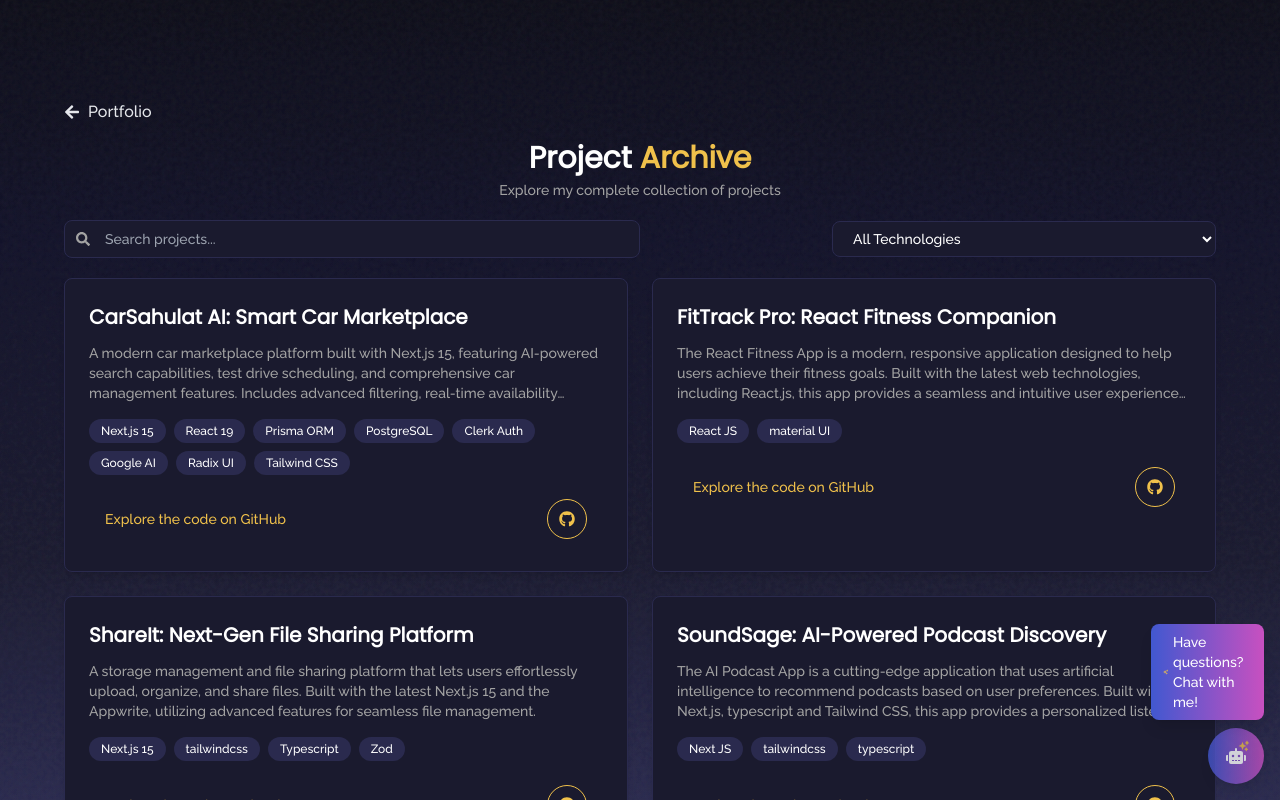
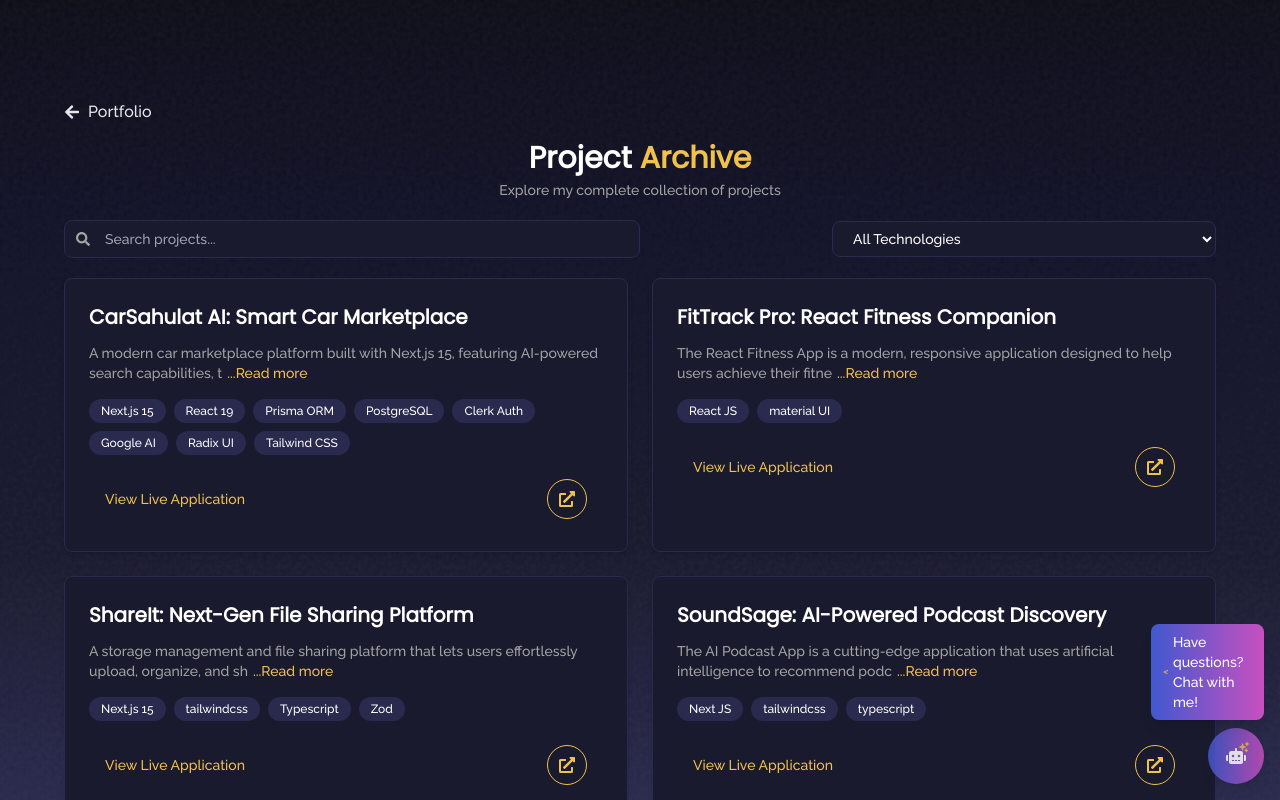
Before and after one commit to Rafiqdevhub/Rafiqdev, a React (Vite) app: page /projectlist in a window 1280 px wide. Shown: the top 800 px of the page. Built offline with nearby package versions, Linux system fonts and the light colour scheme.

Commit message:
Modify the Project list by removed github links and the live links.

```diff
--- a/package.json
+++ b/package.json
@@ -26,6 +26,7 @@
     "react": "^18.3.1",
     "react-dom": "^18.3.1",
     "react-fast-marquee": "^1.6.5",
+    "react-hot-toast": "^2.5.2",
     "react-icons": "^5.2.1",
     "react-router-dom": "^6.25.1",
     "react-scroll": "^1.9.0",
--- a/src/components/Cards.jsx
+++ b/src/components/Cards.jsx
@@ -1,7 +1,8 @@
 import { useState, useMemo, memo, useCallback } from "react";
 import PropTypes from "prop-types";
 import { ProjectsList } from "../data/ProjectsList";
-import { FaGithub } from "react-icons/fa";
+import { FaExternalLinkAlt } from "react-icons/fa";
+import toast, { Toaster } from "react-hot-toast";
 
 // Memoized individual project card component
 const ProjectCard = memo(({ project, index, isExpanded, onToggle }) => {
@@ -33,24 +34,46 @@ const ProjectCard = memo(({ project, index, isExpanded, onToggle }) => {
             {tech}
           </p>
         ))}
-      </div>
-
-      {project.github && (
+      </div>{" "}
+      {project.liveLink && (
         <div className="mt-3 xs:mt-4 text-xs xs:text-sm text-[#a3a3a3]">
           <div className="flex items-center justify-between px-2 xs:px-4 py-1.5 xs:py-2">
             <span className="text-[#f0c14b] text-xs xs:text-sm">
-              Explore the code on GitHub
+              View Live Application
             </span>
+            {project.liveLink === "/" ? (
+              <button
+                onClick={() =>
+                  toast.success(
+                    "🚀 This project is coming soon! Stay tuned for the launch!",
+                    {
+                      duration: 3000,
+                      position: "top-center",
+                      style: {
+                        background: "#1a1a2e",
+                        color: "#f0c14b",
+                        border: "1px solid #f0c14b",
+                      },
+                    }
+                  )
+                }
+                className="inline-flex items-center justify-center w-8 h-8 xs:w-10 xs:h-10 rounded-full bg-[#1a1a2e] hover:bg-[#f0c14b] hover:bg-opacity-20 text-[#f0c14b] hover:text-[#e57e31] transition-all duration-300 cursor-pointer border border-[#f0c14b] hover:border-[#e57e31] hover:scale-110"
+                title="Coming Soon"
+              >
+                <FaExternalLinkAlt className="text-sm xs:text-base" />
+              </button>
+            ) : (
               <a
-              href={project.github}
+                href={project.liveLink}
                 target="_blank"
                 rel="noopener noreferrer"
                 className="inline-flex items-center justify-center w-8 h-8 xs:w-10 xs:h-10 rounded-full bg-[#1a1a2e] hover:bg-[#f0c14b] hover:bg-opacity-20 text-[#f0c14b] hover:text-[#e57e31] transition-all duration-300 cursor-pointer border border-[#f0c14b] hover:border-[#e57e31] hover:scale-110"
-              title="View Source Code"
+                title="View Live App"
                 style={{ zIndex: 10 }}
               >
-              <FaGithub className="text-sm xs:text-base" />
+                <FaExternalLinkAlt className="text-sm xs:text-base" />
               </a>
+            )}
           </div>
         </div>
       )}
@@ -63,8 +86,7 @@ ProjectCard.propTypes = {
     name: PropTypes.string.isRequired,
     description: PropTypes.string.isRequired,
     technologies: PropTypes.arrayOf(PropTypes.string).isRequired,
-    github: PropTypes.string,
-    link: PropTypes.string,
+    liveLink: PropTypes.string,
   }).isRequired,
   index: PropTypes.number.isRequired,
   isExpanded: PropTypes.bool.isRequired,
@@ -86,9 +108,9 @@ function Cards() {
   const toggleDescription = useCallback((index) => {
     setShowFullDescription((prevIndex) => (prevIndex === index ? null : index));
   }, []);
-
   return (
     <>
+      <Toaster />
       {projectsToDisplay.map((project, index) => (
         <ProjectCard
           key={index}
--- a/src/data/ProjectsList.js
+++ b/src/data/ProjectsList.js
@@ -14,28 +14,28 @@ export const ProjectsList = {
         "Radix UI",
         "Tailwind CSS",
       ],
-      github: "https://github.com/Rafiqdevhub/AI-Car-Marketplace",
+      liveLink: "https://ai-car-marketplace-m281-48x7bulnt.vercel.app/",
     },
     {
       name: "FitTrack Pro: React Fitness Companion",
       description:
         "The React Fitness App is a modern, responsive application designed to help users achieve their fitness goals. Built with the latest web technologies, including React.js, this app provides a seamless and intuitive user experience across all devices..",
       technologies: ["React JS", "material UI"],
-      github: "https://github.com/Rafiqdevhub/React_Gyme_App.git",
+      liveLink: "/",
     },
     {
       name: "ShareIt: Next-Gen File Sharing Platform",
       description:
         "A storage management and file sharing platform that lets users effortlessly upload, organize, and share files. Built with the latest Next.js 15 and the Appwrite, utilizing advanced features for seamless file management.",
       technologies: ["Next.js 15", "tailwindcss", "Typescript", "Zod"],
-      github: "https://github.com/Rafiqdevhub/Next.js15_ShareIt.git",
+      liveLink: "https://docsstores.netlify.app/",
     },
     {
       name: "SoundSage: AI-Powered Podcast Discovery",
       description:
         "The AI Podcast App is a cutting-edge application that uses artificial intelligence to recommend podcasts based on user preferences. Built with Next.js, typescript and Tailwind CSS, this app provides a personalized listening experience for users.",
       technologies: ["Next JS", "tailwindcss", "typescript"],
-      github: "https://github.com/Rafiqdevhub/SAAS_APP_AIPodcast_Nextjs.git",
+      liveLink: "/",
     },
     {
       name: "AI Powered Interview Preparation",
@@ -49,43 +49,36 @@ export const ProjectsList = {
         "Vapi.ai",
         "Google Gemini",
       ],
-      github:
-        "https://github.com/Rafiqdevhub/AI_Mock_Interview_Preparation.git",
+      liveLink: "/",
     },
-    {
-      name: "PageTurn: Digital eBook Marketplace",
-      description:
-        "Ebook Store is a modern e-commerce website that allows users to browse and purchase e-books. Built with React.js, typescript this app provides a seamless shopping experience for users. The app is responsive and visually appealing, making it easy to use on any device.",
-      technologies: ["React JS", "typescript"],
-      github: "https://github.com/Rafiqdevhub/EBook_Dashboard.git",
-    },
+
     {
       name: "SneakerVault: Premium Nike Showcase",
       description:
         "The Nike Shoes app is a modern e-commerce website that allows users to browse and purchase Nike shoes. Built with React.js, this app provides a seamless shopping experience for users. The app is responsive and visually appealing, making it easy to use on any device.",
       technologies: ["React Js", "tailwindcss"],
-      github: "https://github.com/Rafiqdevhub/Nike_ShoesApp.git",
+      liveLink: "/",
     },
     {
       name: "BallotBox: Interactive Polling System API",
       description:
         " The Voting API where users can create polls, vote on polls, and view the results of polls. Built with express and MongoDB, this app provides a seamless experience for users. ",
       technologies: ["Express.js", "mongodb"],
-      github: "https://github.com/Rafiqdevhub/Node.js_Voting_App.git",
+      liveLink: "/",
     },
     {
       name: "FlashChat: MERN Real-Time Messaging",
       description:
         " The Real Time Chat App is a modern chat application that allows users to send messages in real time. Built with react.js express.js and MongoDB, this app provides a seamless experience for users. ",
       technologies: ["react.js", "Express.js", "mongodb"],
-      github: "https://github.com/Rafiqdevhub/MERN_Chat_APP.git",
+      liveLink: "/",
     },
     {
       name: "MindfulAI: Intelligent Conversation Assistant",
       description:
         " The AI Chatbot is a modern chatbot that uses artificial intelligence to provide users with personalized responses. Built with react.js express.js, this app provides a seamless experience for users. ",
       technologies: ["react.js", "Express.js", "google_gemini"],
-      github: "https://github.com/Rafiqdevhub/full-stack-AI_ChatBot.git",
+      liveLink: "/",
     },
     {
       name: "PublishPro: Next.js 15 Content Platform",
@@ -98,14 +91,14 @@ export const ProjectsList = {
         "tailwindcss",
         "Arcjet",
       ],
-      github: "https://github.com/Rafiqdevhub/next15_blog_app.git",
+      liveLink: "/",
     },
     {
       name: "Pinterest Clone: Visual Discovery Platform",
       description:
         "The Pinterest Clone is a modern web application that allows users to discover and share images. Built with the latest web technologies, including React.js, this app provides a seamless and intuitive user experience across all devices.",
       technologies: ["React.js", "Node", "Express.js", "MongoDB"],
-      github: "https://github.com/Rafiqdevhub/Pinterest-APP.git",
+      liveLink: "/",
     },
     {
       name: "PropertyPulse: Mobile Real Estate Explorer",
@@ -119,7 +112,7 @@ export const ProjectsList = {
         "Typescript",
         "Appwrite",
       ],
-      github: "https://github.com/Rafiqdevhub/react_native_realestate_app.git",
+      liveLink: "/",
     },
     {
       name: "CineTrail: Mobile Movie Discovery Suite",
@@ -133,35 +126,35 @@ export const ProjectsList = {
         "Typescript",
         "Appwrite",
       ],
-      github: "https://github.com/Rafiqdevhub/React_Native_Movies_APP.git",
+      liveLink: "/",
     },
     {
       name: "FilmFusion: React 19 Cinema Explorer",
       description:
         "The Movie App is a modern, responsive application designed to help users find and watch movies. Built with the latest web technologies, including React.js 19, this app provides a seamless and intuitive user experience across all devices.",
       technologies: ["React.js 19", "tailwindcss", "Appwrite"],
-      github: "https://github.com/Rafiqdevhub/Movie_App.git",
+      liveLink: "https://movie-app-teal-sigma.vercel.app/",
     },
     {
       name: "LiteraryHub: MERN Digital Bookstore",
       description:
         "The Book Store is a modern, responsive application designed with MERN stack to help users find and purchase books. Built with the latest web technologies, including React.js 19, this app provides a seamless and intuitive user experience across all devices.",
       technologies: ["React.js 19", "tailwindcss", "MongoDB", "Express.js"],
-      github: "https://github.com/Rafiqdevhub/MERN_Book_Store.git",
+      liveLink: "/",
     },
     {
       name: "SkyStatus: Python Weather Intelligence",
       description:
         "The Python Weather App is a modern, responsive application designed to help users find and view weather information. Built with the latest web technologies, including Python, web framework flask. This app provides a seamless and intuitive user experience across all devices.",
       technologies: ["Python", "Flask", "Html", "CSS"],
-      github: "https://github.com/Rafiqdevhub/Weather_App_In_Python.git",
+      liveLink: "/",
     },
     {
       name: "PyChat Genius: Advanced AI Conversation Engine",
       description:
         "The Python AI Chatbot is a modern, responsive application designed to help users chat with AI. Built with the latest web technologies, including Python, Ollam, Deepseek r1 and Langchain. This app provides a seamless and intuitive user experience across all devices.",
       technologies: ["Python", "Langchain", "Ollama", "Deepseek r1"],
-      github: "https://github.com/Rafiqdevhub/AI-Chatbot.git",
+      liveLink: "/",
     },
     {
       name: "SubScribe: Secure Subscription Management System",
@@ -176,72 +169,70 @@ export const ProjectsList = {
         "Upstash",
         "Nodemailer",
       ],
-      github:
-        "https://github.com/Rafiqdevhub/Subscription-Management-System-API.git",
+      liveLink: "/",
     },
     {
       name: "ReactDjango Fusion: Full-Stack Powerhouse",
       description:
         "The Django React App is a modern, responsive application including Django, React.js, this app provides a seamless and intuitive user experience across all devices.",
       technologies: ["Django", "PyJWT", "React.js"],
-      github: "https://github.com/Rafiqdevhub/Django-React.git",
+      liveLink: "/",
     },
     {
       name: "GeoQR: Location-Based QR Code Generator",
       description:
         "The QR Code Generator for Google Maps Location is a simple web application that allows users to generate QR codes for specific Google Maps locations. Built with Python Qrcode, Pillow, this app provides a user-friendly interface for creating and downloading QR codes.",
       technologies: ["Python", "Qrcode", "Pillow"],
-      github:
-        "https://github.com/Rafiqdevhub/QR-Code-Generator-for-Google-Maps-Location.git",
+      liveLink: "/",
     },
     {
       name: "Detection things: Real-Time Object Recognition",
       description:
         "The Object Detection App is a modern web application that uses artificial intelligence to detect objects in images. Built with Python, OpenCV and yolo8n, this app provides receiving detection results.",
       technologies: ["Python", "OpenCV", "Ultralytics"],
-      github: "https://github.com/Rafiqdevhub/Security-Camera-System.git",
+      liveLink: "/",
     },
     {
       name: "Gemini Mind: Google AI Conversation Platform",
       description:
         "The Gemini AI Chatbot is a modern, responsive application designed to help users chat with AI. Built with the latest web technologies, including Python, Gemini AI, this app provides a seamless and intuitive user experience across all devices.",
       technologies: ["Python", "Google Gemini API"],
-      github: "https://github.com/Rafiqdevhub/GeminiChat.git",
+      liveLink: "/",
     },
     {
       name: "ScholAIr: Intelligent Research Companion",
       description:
         "An intelligent research assistant powered by LangChain and Claude AI that helps generate research papers by gathering information from multiple sources.",
       technologies: ["Python", "LangChain", "Claude AI"],
-      github: "https://github.com/Rafiqdevhub/AI-Agent.git",
+      liveLink: "/",
     },
     {
       name: "DeepMind API: Advanced LLM Integration Platform",
       description:
         "A powerful API that utilizes the Deepseek r1 model to provide advanced language processing capabilities, enabling developers to integrate sophisticated AI features into their applications.",
       technologies: ["Python", "FastApi", "Ollama", "Deepseek r1"],
-      github: "https://github.com/Rafiqdevhub/LLM_API_Deepseek-r1.git",
+      liveLink: "/",
     },
     {
       name: "InterviewGPT: AI-Powered Interview Coach",
       description:
         "An innovative AI-powered mock interview application that helps users prepare for technical interviews. The app provides real-time feedback, customized interview questions, and performance analytics to improve interview skills.",
       technologies: ["TypeScript", "React.js", "AI/ML", "Node.js"],
-      github: "https://github.com/Rafiqdevhub/AI_Career_Coach.git",
+      liveLink: "/",
     },
     {
       name: "ResumeAI: Smart ATS Optimization Tool",
       description:
         "A Python-based resume analysis tool that helps users optimize their resumes for Applicant Tracking Systems (ATS). Features include keyword optimization, format checking, and personalized improvement suggestions.",
       technologies: ["Python", "NLP", "Machine Learning"],
-      github: "https://github.com/Rafiqdevhub/ATS-Resume-Expert.git",
+      liveLink: "/",
     },
     {
       name: "BlogStack: Full-Featured MERN Publishing Platform",
       description:
         "A comprehensive full-stack blog application built with the MERN stack. Features include user authentication, real-time updates, rich text editing, and responsive design for optimal viewing across all devices.",
       technologies: ["MongoDB", "Express.js", "React.js", "Node.js", "JWT"],
-      github: "https://github.com/Rafiqdevhub/MERN_Blog_App.git",
+      liveLink: "https://bloghubshares.vercel.app/",
     },
     {
       name: "MedicalAI: AI-Driven Health Assistant",
@@ -254,14 +245,14 @@ export const ProjectsList = {
         "Sentence Transformer",
         "LangChain",
       ],
-      github: "https://github.com/Rafiqdevhub/Medical-Assistant-Chatbot.git",
+      liveLink: "/",
     },
     {
       name: "CalorieAI: Personalized Nutrition Assistant",
       description:
         "An AI-powered nutrition assistant that provides users with personalized meal plans, calorie tracking, and dietary recommendations. The app uses machine learning algorithms to analyze user data and provide tailored nutrition insights.",
       technologies: ["Python", "Streamlit", "generative AI", "PIL"],
-      github: "https://github.com/Rafiqdevhub/CalorieSmart-AI.git",
+      liveLink: "/",
     },
     {
       name: "BlogGenius AI: Intelligent Content Creator",
@@ -274,7 +265,7 @@ export const ProjectsList = {
         "Transformers",
         "HuggingFace",
       ],
-      github: "https://github.com/Rafiqdevhub/Python_Blog_Generator.git",
+      liveLink: "/",
     },
     {
       name: "HisabKitab: Personal Budget Tracker",
@@ -289,7 +280,7 @@ export const ProjectsList = {
         "AsyncStorage",
         "Reanimated",
       ],
-      github: "https://github.com/Rafiqdevhub/HisabKitab",
+      liveLink: "/",
     },
     {
       name: "JobPsych: AI-Powered Resume Analysis Platform",
@@ -305,14 +296,14 @@ export const ProjectsList = {
         "PyPDF2",
         "Pydantic",
       ],
-      github: "https://github.com/Rafiqdevhub/AI-Resume-Analayzer",
+      liveLink: "https://jobpsych.vercel.app/",
     },
     {
       name: "WhatsAppBot: Smart Message Automation",
       description:
         "A Python-based automation tool for scheduling and sending WhatsApp messages through WhatsApp Web. Features include scheduled message delivery, support for international phone numbers, time scheduling in 24-hour format, and automatic WhatsApp Web integration. The application includes a user-friendly command-line interface and comprehensive message tracking system.",
       technologies: ["Python", "PyWhatKit", "PyAutoGUI", "Pillow", "Requests"],
-      github: "https://github.com/Rafiqdevhub/Whatsapp_automation.git",
+      liveLink: "/",
     },
     {
       name: "EduSpark: AI Learning Companion Platform",
@@ -328,7 +319,7 @@ export const ProjectsList = {
         "Shadcn UI",
         "Sentry",
       ],
-      github: "https://github.com/Rafiqdevhub/Next.js_LMS.git",
+      liveLink: "https://eduspark-sigma.vercel.app/",
     },
   ],
 };
--- a/src/pages/ArchiveProjects.jsx
+++ b/src/pages/ArchiveProjects.jsx
@@ -1,12 +1,26 @@
 import { ProjectsList } from "../data/ProjectsList";
-import { FaArrowLeft, FaGithub, FaSearch } from "react-icons/fa";
+import { FaArrowLeft, FaExternalLinkAlt, FaSearch } from "react-icons/fa";
 import { useNavigate } from "react-router-dom";
 import { useState } from "react";
+import toast, { Toaster } from "react-hot-toast";
 
 function ArchiveProjects() {
   const navigate = useNavigate();
   const [searchTerm, setSearchTerm] = useState("");
   const [selectedTech, setSelectedTech] = useState("");
+  const [expandedDescriptions, setExpandedDescriptions] = useState(new Set());
+
+  const toggleDescription = (index) => {
+    setExpandedDescriptions((prev) => {
+      const newSet = new Set(prev);
+      if (newSet.has(index)) {
+        newSet.delete(index);
+      } else {
+        newSet.add(index);
+      }
+      return newSet;
+    });
+  };
 
   // Get unique technologies from all projects
   const uniqueTechnologies = [
@@ -24,8 +38,9 @@ function ArchiveProjects() {
       !selectedTech || project.technologies.includes(selectedTech);
     return matchesSearch && matchesTech;
   });
-
   return (
+    <>
+      <Toaster />
       <div className="min-h-screen w-full pb-8 xs:pb-12">
         <div
           onClick={() => navigate(-1)}
@@ -81,8 +96,23 @@ function ArchiveProjects() {
                   {project.name}
                 </h2>
 
-              <p className="text-[#a3a3a3] mb-3 xs:mb-4 line-clamp-3 text-xs xs:text-sm">
-                {project.description}
+                <p className="text-[#a3a3a3] mb-3 xs:mb-4 text-xs xs:text-sm">
+                  {expandedDescriptions.has(index)
+                    ? project.description
+                    : project.description.substring(0, 100)}
+                  <span
+                    className="ml-[5px] cursor-pointer text-[#f0c14b] hover:text-[#e57e31] transition-colors duration-300"
+                    onClick={() => toggleDescription(index)}
+                    aria-label={
+                      expandedDescriptions.has(index)
+                        ? "Show less"
+                        : "Show more"
+                    }
+                  >
+                    {expandedDescriptions.has(index)
+                      ? " Show less"
+                      : "...Read more"}
+                  </span>
                 </p>
 
                 <div className="flex flex-wrap gap-1.5 xs:gap-2">
@@ -97,22 +127,45 @@ function ArchiveProjects() {
                   ))}
                 </div>
 
-              {project.github && (
+                {project.liveLink && (
                   <div className="mt-3 xs:mt-4 text-xs xs:text-sm text-[#a3a3a3]">
                     <div className="flex items-center justify-between px-2 xs:px-4 py-1.5 xs:py-2">
                       <span className="text-[#f0c14b] text-xs xs:text-sm">
-                      Explore the code on GitHub
+                        View Live Application
                       </span>
+                      {project.liveLink === "/" ? (
+                        <button
+                          onClick={() =>
+                            toast.success(
+                              "🚀 This project is coming soon! Stay tuned for the launch!",
+                              {
+                                duration: 3000,
+                                position: "top-center",
+                                style: {
+                                  background: "#1a1a2e",
+                                  color: "#f0c14b",
+                                  border: "1px solid #f0c14b",
+                                },
+                              }
+                            )
+                          }
+                          className="inline-flex items-center justify-center w-8 h-8 xs:w-10 xs:h-10 rounded-full bg-[#1a1a2e] hover:bg-[#f0c14b] hover:bg-opacity-20 text-[#f0c14b] hover:text-[#e57e31] transition-all duration-300 cursor-pointer border border-[#f0c14b] hover:border-[#e57e31] hover:scale-110"
+                          title="Coming Soon"
+                        >
+                          <FaExternalLinkAlt className="text-sm xs:text-base" />
+                        </button>
+                      ) : (
                         <a
-                      href={project.github}
+                          href={project.liveLink}
                           target="_blank"
                           rel="noopener noreferrer"
                           className="inline-flex items-center justify-center w-8 h-8 xs:w-10 xs:h-10 rounded-full bg-[#1a1a2e] hover:bg-[#f0c14b] hover:bg-opacity-20 text-[#f0c14b] hover:text-[#e57e31] transition-all duration-300 cursor-pointer border border-[#f0c14b] hover:border-[#e57e31] hover:scale-110"
-                      title="View Source Code"
+                          title="View Live App"
                           style={{ zIndex: 10 }}
                         >
-                      <FaGithub className="text-sm xs:text-base" />
+                          <FaExternalLinkAlt className="text-sm xs:text-base" />
                         </a>
+                      )}
                     </div>
                   </div>
                 )}
@@ -129,6 +182,7 @@ function ArchiveProjects() {
           )}
         </div>
       </div>
+    </>
   );
 }
 
```
Also changed, not shown: 1 other file (tests, documents, lock files or other folders). Lines whose indentation alone changed are shown as unchanged.
